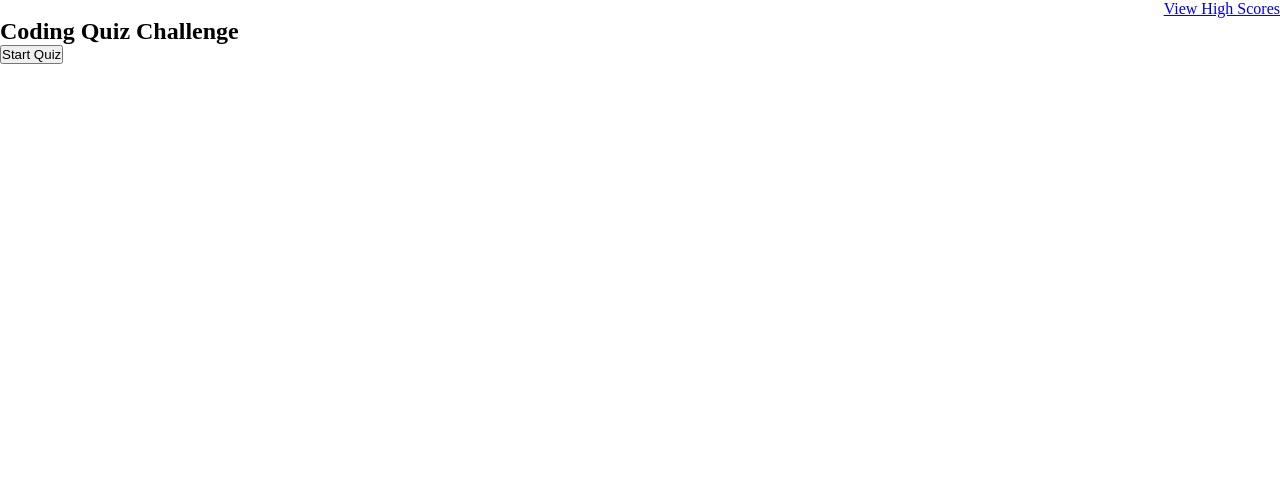
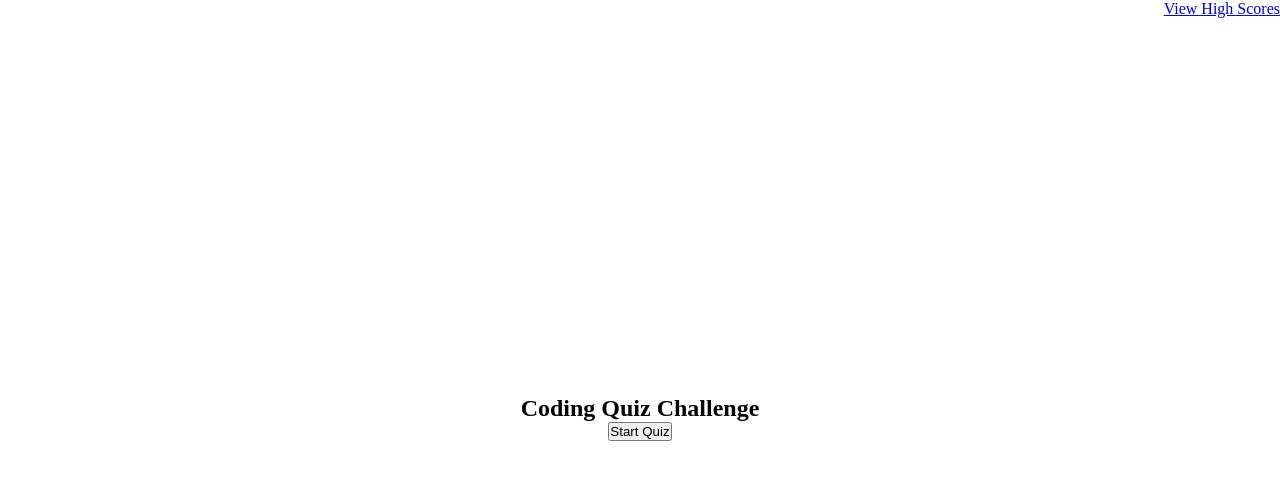
Before and after one commit to reversedentistry/Coding-Quiz-with-Javascript, a plain HTML site: page index.html in a window 1280 px wide. Shown: the top 480 px of the page. Drawn offline with Linux system fonts and the light colour scheme.

Commit message:
Added new class and styles for start page

```diff
--- a/index.html
+++ b/index.html
@@ -13,8 +13,10 @@
           <a href="./highscores.html">View High Scores</a>
         </header>
         <main>
-          <h2>Coding Quiz Challenge</h2>
-          <button id="start">Start Quiz</button>
+          <div class="start-container">
+            <h2>Coding Quiz Challenge</h2>
+            <button id="start">Start Quiz</button>
+          </div>
           <div class="container">
             <div id="question-container" class="hide">
                 <div id="question"></div>
--- a/style.css
+++ b/style.css
@@ -15,13 +15,17 @@ header {
     justify-content: space-between;
 }
 
-.container {
+.container, .start-container {
     display: flex;
     justify-content: center;
     align-items: center;
     width: 100vw;
     height: 100vh;
 
+}
+
+.start-container {
+    flex-direction: column;
 }
 
 .hide {
```
